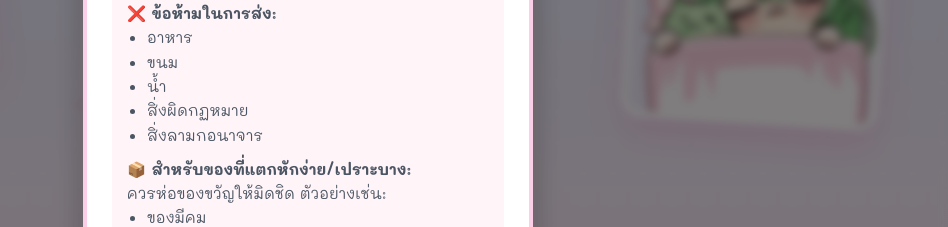
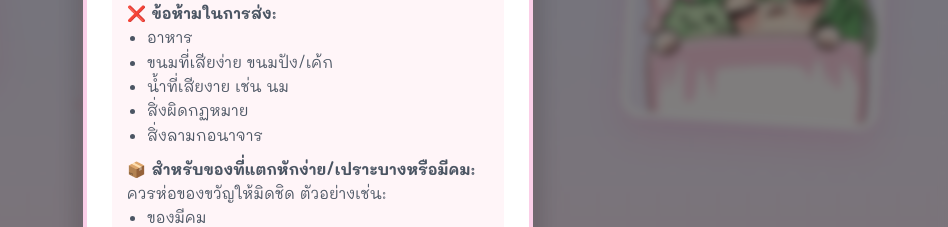
Before and after one commit to bunyarid140245/KisaneMikoBirthday, a plain HTML site: page gift.html in a window 1280 px wide. Shown: the part 412-639 px from the top of the page, 332-1280 px from the left. Drawn offline with nearby package versions, Linux system fonts and the light colour scheme.

```diff
--- a/gift.html
+++ b/gift.html
@@ -349,13 +349,13 @@
                     <p><strong>❌ ข้อห้ามในการส่ง:</strong></p>
                     <ul>
                         <li>อาหาร</li>
-                        <li>ขนม</li>
-                        <li>น้ำ</li>
+                        <li>ขนมที่เสียง่าย ขนมปัง/เค้ก </li>
+                        <li>น้ำที่เสียงาย เช่น นม</li>
                         <li>สิ่งผิดกฏหมาย</li>
                         <li>สิ่งลามกอนาจาร</li>
                     </ul>
 
-                    <p><strong>📦 สำหรับของที่แตกหักง่าย/เปราะบาง:</strong><br>ควรห่อของขวัญให้มิดชิด ตัวอย่างเช่น:</p>
+                    <p><strong>📦 สำหรับของที่แตกหักง่าย/เปราะบางหรือมีคม:</strong><br>ควรห่อของขวัญให้มิดชิด ตัวอย่างเช่น:</p>
                     <ul>
                         <li>ของมีคม</li>
                         <li>แก้ว</li>
```
